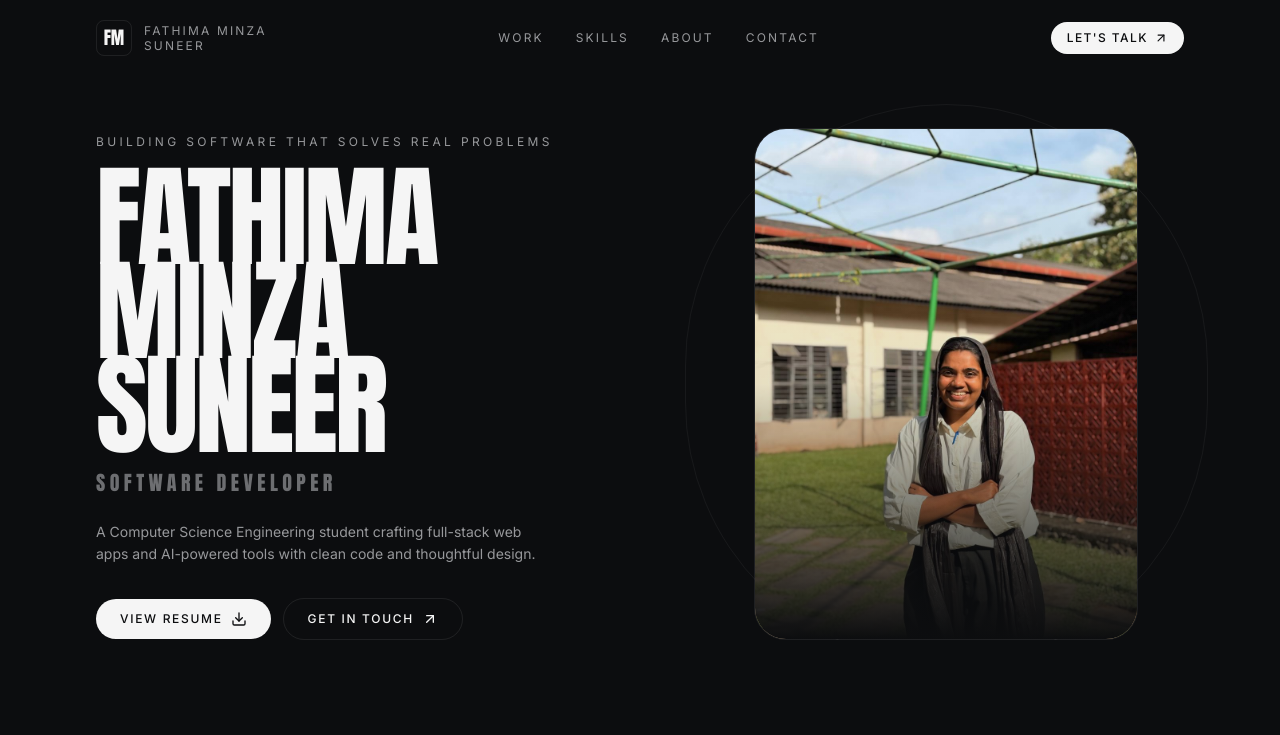
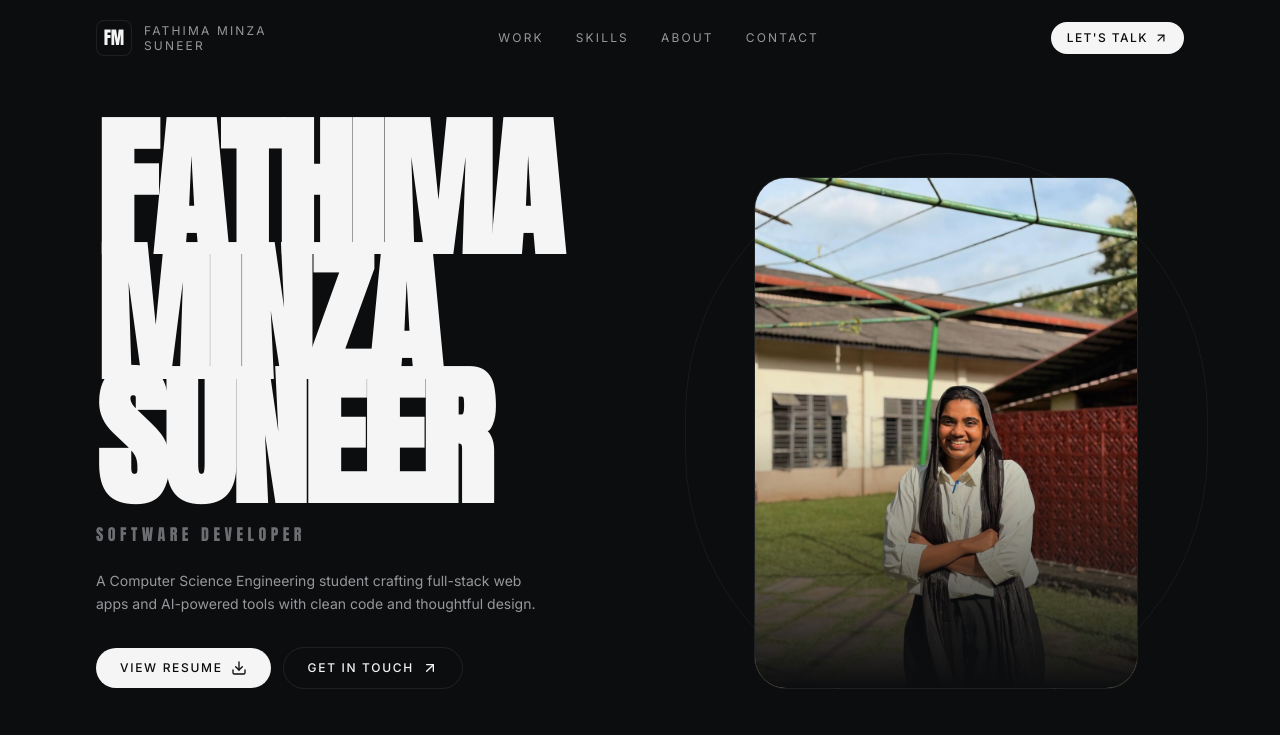
Before and after one commit to MINZASUNEER/minzaportfolio, a Next.js app: page / in a window 1280 px wide. Shown: the top 735 px of the page. Built offline with nearby package versions, Linux system fonts and the light colour scheme.

Commit message:
Enlarge hero name and reduce role label

```diff
--- a/components/hero.tsx
+++ b/components/hero.tsx
@@ -7,15 +7,12 @@ export function Hero() {
         <div className="grid items-end gap-8 lg:grid-cols-[1.1fr_0.9fr]">
           {/* Left: headline */}
           <div className="order-2 lg:order-1">
-            <p className="mb-5 text-xs uppercase tracking-[0.28em] text-muted-foreground">
-              Building software that solves real problems
-            </p>
-            <h1 className="font-display uppercase text-[15vw] leading-[0.84] tracking-tight sm:text-[12vw] lg:text-[7rem]">
+            <h1 className="font-display font-bold uppercase text-[18vw] leading-[0.82] tracking-tight sm:text-[14vw] lg:text-[9.5rem]">
               <span className="block">Fathima</span>
               <span className="block">Minza</span>
               <span className="block">Suneer</span>
             </h1>
-            <p className="mt-4 font-display uppercase tracking-[0.22em] text-base text-muted-foreground/70 sm:text-lg lg:text-xl">
+            <p className="mt-5 font-display uppercase tracking-[0.28em] text-sm text-muted-foreground/70 sm:text-base">
               Software Developer
             </p>
 
```
